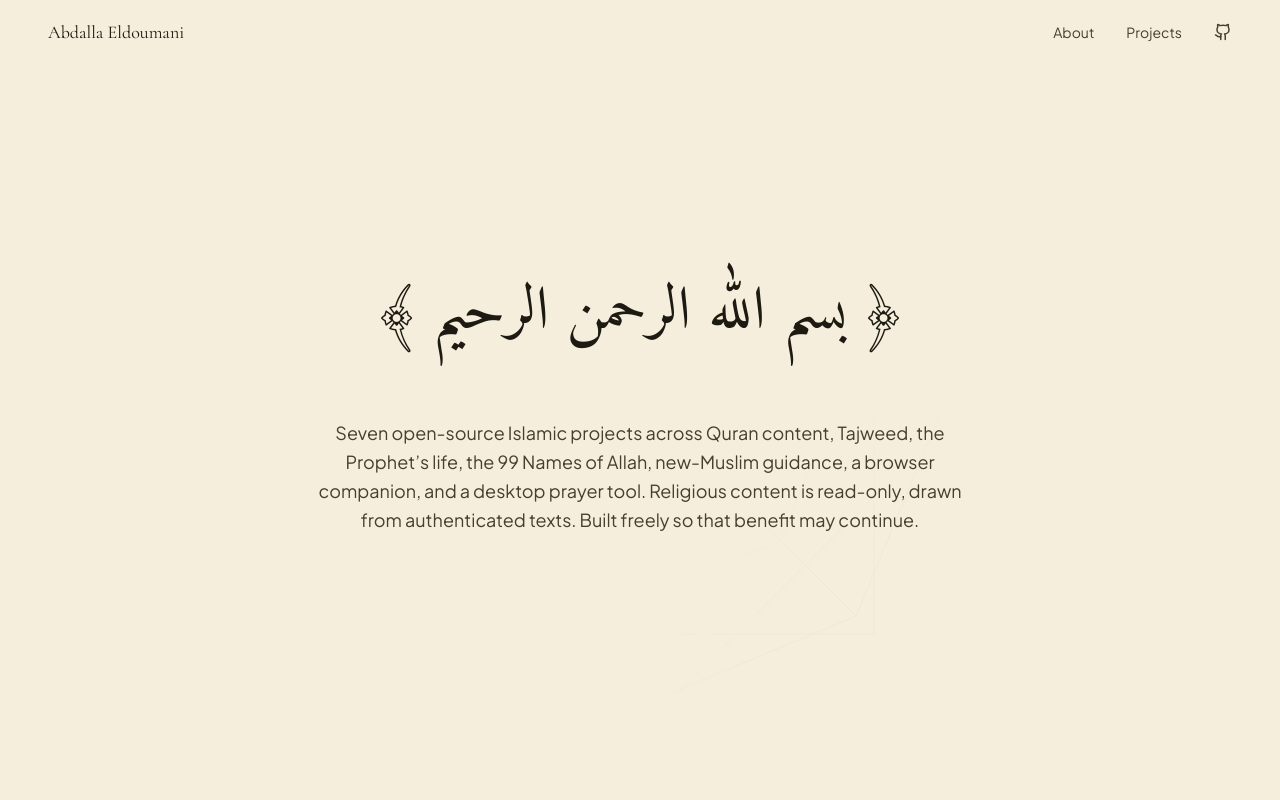
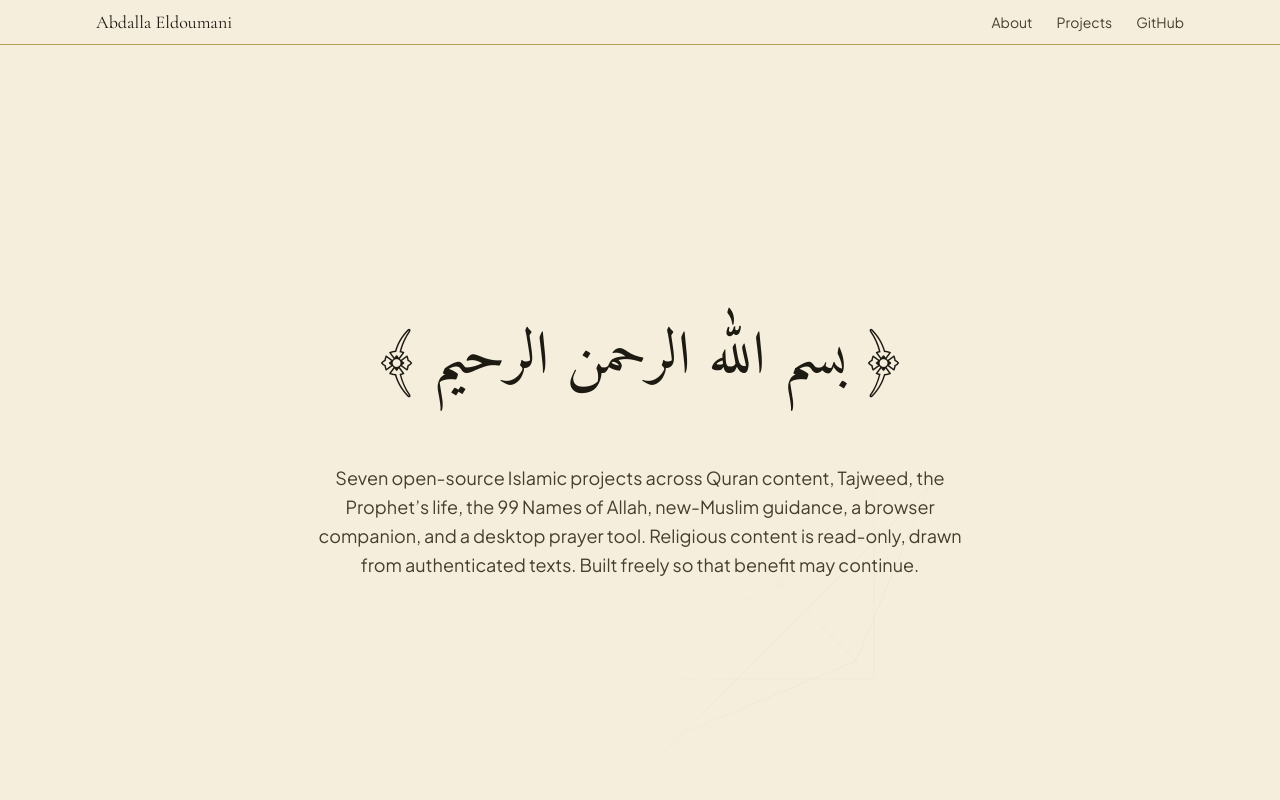
Before and after one commit to Abdalla-Eldoumani/my-islamic-portfolio, a Next.js app: page / in a window 1280 px wide. Shown: the top 800 px of the page. Built offline with nearby package versions, Linux system fonts and the light colour scheme.

Commit message:
make the navbar a static server-rendered masthead

```diff
--- a/src/components/navbar.tsx
+++ b/src/components/navbar.tsx
@@ -1,117 +1,43 @@
-"use client";
-
-import { useState, useEffect } from "react";
-import { motion, AnimatePresence } from "framer-motion";
-import { Github, Menu, X } from "lucide-react";
+const linkClass =
+  "inline-flex min-h-11 items-center px-3 text-sm text-text-secondary hover:text-gold-primary";
 
 export function Navbar() {
-  const [scrolled, setScrolled] = useState(false);
-  const [mobileOpen, setMobileOpen] = useState(false);
-
-  useEffect(() => {
-    let ticking = false;
-    const handleScroll = () => {
-      if (!ticking) {
-        requestAnimationFrame(() => {
-          setScrolled(window.scrollY > 50);
-          ticking = false;
-        });
-        ticking = true;
-      }
-    };
-    window.addEventListener("scroll", handleScroll, { passive: true });
-    return () => window.removeEventListener("scroll", handleScroll);
-  }, []);
-
-  const navLinks = [
-    { href: "#about", label: "About" },
-    { href: "#projects", label: "Projects" },
-  ];
-
   return (
-    <motion.nav
-      initial={{ y: -20, opacity: 0 }}
-      animate={{ y: 0, opacity: 1 }}
-      transition={{ duration: 0.5, ease: "easeOut" as const }}
-      className={`fixed top-0 left-0 right-0 z-50 transition-all duration-300 ${
-        scrolled
-          ? "bg-bg-primary/80 backdrop-blur-lg border-b border-gold-muted/10"
-          : "bg-transparent"
-      }`}
-    >
-      <div className="max-w-7xl mx-auto px-6 md:px-8 lg:px-12 h-16 flex items-center justify-between">
-        <a href="#" className="font-display text-lg text-text-primary hover:text-gold-primary transition-colors">
+    <header className="border-b border-rule">
+      <nav
+        aria-label="Primary"
+        className="mx-auto flex max-w-6xl flex-wrap items-center justify-between px-3 md:px-5"
+      >
+        <a
+          href="/"
+          className="inline-flex min-h-11 items-center px-3 font-display text-lg text-text-primary hover:text-gold-primary"
+        >
           Abdalla Eldoumani
         </a>
-
-        {/* Desktop nav */}
-        <div className="hidden md:flex items-center gap-8">
-          {navLinks.map((link) => (
+        <ul className="flex flex-wrap items-center">
+          <li>
+            <a href="#about" className={linkClass}>
+              About
+            </a>
+          </li>
+          <li>
+            <a href="#projects" className={linkClass}>
+              Projects
+            </a>
+          </li>
+          <li>
             <a
-              key={link.href}
-              href={link.href}
-              className="font-body text-sm text-text-secondary hover:text-gold-primary transition-colors"
+              href="https://github.com/Abdalla-Eldoumani"
+              target="_blank"
+              rel="noopener noreferrer"
+              className={linkClass}
             >
-              {link.label}
+              GitHub
+              <span className="sr-only"> (opens in a new tab)</span>
             </a>
-          ))}
-          <a
-            href="https://github.com/Abdalla-Eldoumani"
-            target="_blank"
-            rel="noopener noreferrer"
-            aria-label="GitHub profile"
-            className="text-text-secondary hover:text-gold-primary transition-colors"
-          >
-            <Github size={18} />
-          </a>
-        </div>
-
-        {/* Mobile hamburger */}
-        <button
-          onClick={() => setMobileOpen(!mobileOpen)}
-          className="md:hidden text-text-secondary hover:text-gold-primary transition-colors"
-          aria-label={mobileOpen ? "Close menu" : "Open menu"}
-        >
-          {mobileOpen ? <X size={22} /> : <Menu size={22} />}
-        </button>
-      </div>
-
-      {/* Mobile menu panel */}
-      <AnimatePresence>
-        {mobileOpen && (
-          <motion.div
-            initial={{ height: 0, opacity: 0 }}
-            animate={{ height: "auto", opacity: 1 }}
-            exit={{ height: 0, opacity: 0 }}
-            transition={{ duration: 0.3, ease: "easeOut" as const }}
-            className="md:hidden overflow-hidden border-b border-gold-muted/10 bg-bg-primary/95 backdrop-blur-lg"
-          >
-            <div className="px-6 py-4 flex flex-col gap-1">
-              {navLinks.map((link) => (
-                <a
-                  key={link.href}
-                  href={link.href}
-                  onClick={() => setMobileOpen(false)}
-                  className="py-3 font-body text-sm text-text-secondary hover:text-gold-primary transition-colors"
-                >
-                  {link.label}
-                </a>
-              ))}
-              <a
-                href="https://github.com/Abdalla-Eldoumani"
-                target="_blank"
-                rel="noopener noreferrer"
-                aria-label="GitHub profile"
-                onClick={() => setMobileOpen(false)}
-                className="flex items-center gap-2 py-3 font-body text-sm text-text-secondary hover:text-gold-primary transition-colors"
-              >
-                <Github size={16} />
-                GitHub
-              </a>
-            </div>
-          </motion.div>
-        )}
-      </AnimatePresence>
-    </motion.nav>
+          </li>
+        </ul>
+      </nav>
+    </header>
   );
 }
```
